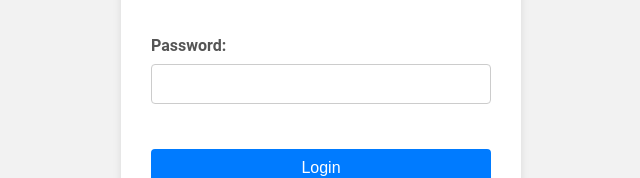
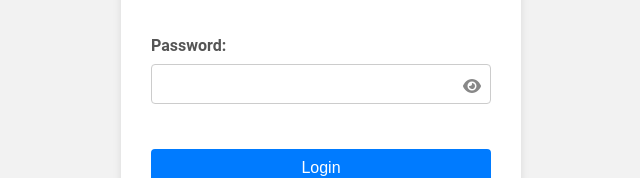
Before and after one commit to Somda123/fhb, a React (Create React App) app: page /login in a window 1280 px wide. Shown: the part 382-560 px from the top of the page, without its empty margins (319-959 px from the left). Built offline with nearby package versions, Linux system fonts and the light colour scheme.

Commit message:
nine commit

```diff
--- a/package.json
+++ b/package.json
@@ -4,6 +4,9 @@
   "private": true,
   "dependencies": {
     "@fortawesome/fontawesome-free": "^6.6.0",
+    "@fortawesome/fontawesome-svg-core": "^6.6.0",
+    "@fortawesome/free-solid-svg-icons": "^6.6.0",
+    "@fortawesome/react-fontawesome": "^0.2.2",
     "@testing-library/jest-dom": "^5.17.0",
     "@testing-library/react": "^13.4.0",
     "@testing-library/user-event": "^13.5.0",
--- a/src/components/Login.css
+++ b/src/components/Login.css
@@ -102,6 +102,30 @@
     }
   }
 
+
+  .password-wrapper {
+    position: relative;
+    display: flex;
+    align-items: center;
+}
+
+.password-wrapper input {
+    padding-right: 30px; /* To leave space for the eye icon */
+}
+
+.eye-icon {
+    position: absolute;
+    right: 10px;
+    top: 10px;
+    cursor: pointer;
+    color: #888; /* You can adjust the color */
+}
+
+.eye-icon:hover {
+    color: #333; /* Hover color */
+}
+
+
   @media (max-width: 480px) {
     .login-container {
       padding: 10px;
--- a/src/components/Login.js
+++ b/src/components/Login.js
@@ -1,13 +1,157 @@
+// // // src/component/Login.js
+// // import React, { useState } from 'react';
+// // import './Login.css';
+// // import { useNavigate } from 'react-router-dom';
+
+// // function Login() {
+// //     const navigate = useNavigate();
+// //   const [email, setEmail] = useState('');
+// //   const [password, setPassword] = useState('');
+// //   const [showSuccessMessage, setShowSuccessMessage] = useState(false);
+
+// //   const handleSubmit = (e) => {
+// //     e.preventDefault();
+
+// //     // Show success message briefly
+// //     setShowSuccessMessage(true);
+
+// //     // Clear email and password fields
+// //     setEmail('');
+// //     setPassword('');
+
+// //     // Hide success message after 1 second
+// //     setTimeout(() => {
+// //       setShowSuccessMessage(false);
+// //       navigate('/admin')
+// //     }, 500);
+// //   };
+
+// //   return (
+// //     <div className="login-container">
+// //       <form className="login-form" onSubmit={handleSubmit}>
+// //         <h2>Admin Login Page</h2>
+// //         <div className="form-group">
+// //           <label>Email:</label>
+// //           <input
+// //             type="email"
+// //             value={email}
+// //             onChange={(e) => setEmail(e.target.value)}
+// //             required
+// //           />
+// //         </div>
+// //         <div className="form-group">
+// //           <label>Password:</label>
+// //           <input
+// //             type="password"
+// //             value={password}
+// //             onChange={(e) => setPassword(e.target.value)}
+// //             required
+// //           />
+// //         </div>
+// //         <button  type="submit" className='button'>Login</button>
+// //         {showSuccessMessage && <p className="success-message">Login Successfully!</p>}
+
+// //         {/* <button  type="button" className="forgot-password-button">Forgot Password?</button> */}
+// //       </form>
+// //     </div>
+// //   );
+// // }
+
+// // export default Login;
+
+
+
+
+
+// // src/component/Login.js
+// import React, { useState } from 'react';
+// import './Login.css';
+// import { useNavigate } from 'react-router-dom';
+
+// function Login() {
+//     const navigate = useNavigate();
+//     const [email, setEmail] = useState('');
+//     const [password, setPassword] = useState('');
+//     const [showPassword, setShowPassword] = useState(false); // New state for toggling password visibility
+//     const [showSuccessMessage, setShowSuccessMessage] = useState(false);
+
+//     const togglePasswordVisibility = () => {
+//         setShowPassword(!showPassword);
+//     };
+
+//     const handleSubmit = (e) => {
+//         e.preventDefault();
+
+//         // Show success message briefly
+//         setShowSuccessMessage(true);
+
+//         // Clear email and password fields
+//         setEmail('');
+//         setPassword('');
+
+//         // Hide success message after 1 second
+//         setTimeout(() => {
+//             setShowSuccessMessage(false);
+//             navigate('/admin')
+//         }, 500);
+//     };
+
+//     return (
+//         <div className="login-container">
+//             <form className="login-form" onSubmit={handleSubmit}>
+//                 <h2>Admin Login Page</h2>
+//                 <div className="form-group">
+//                     <label>Email:</label>
+//                     <input
+//                         type="email"
+//                         value={email}
+//                         onChange={(e) => setEmail(e.target.value)}
+//                         required
+//                     />
+//                 </div>
+//                 <div className="form-group">
+//                     <label>Password:</label>
+//                     <div className="password-wrapper">
+//                         <input
+//                             type={showPassword ? 'text' : 'password'} // Toggle between text and password
+//                             value={password}
+//                             onChange={(e) => setPassword(e.target.value)}
+//                             required
+//                         />
+//                         <span className="eye-icon" onClick={togglePasswordVisibility}>
+//                             {showPassword ? '🙈' : '👁️'} {/* Toggle between eye and eye-slash emoji */}
+//                         </span>
+//                     </div>
+//                 </div>
+//                 <button type="submit" className='button'>Login</button>
+//                 {showSuccessMessage && <p className="success-message">Login Successfully!</p>}
+//             </form>
+//         </div>
+//     );
+// }
+
+// export default Login;
+
+
+
+
 // src/component/Login.js
 import React, { useState } from 'react';
 import './Login.css';
 import { useNavigate } from 'react-router-dom';
+import { FontAwesomeIcon } from '@fortawesome/react-fontawesome';
+import { faEye, faEyeSlash } from '@fortawesome/free-solid-svg-icons';
 
 function Login() {
     const navigate = useNavigate();
     const [email, setEmail] = useState('');
     const [password, setPassword] = useState('');
+    const [showPassword, setShowPassword] = useState(false); // New state for toggling password visibility
     const [showSuccessMessage, setShowSuccessMessage] = useState(false);
+
+    const togglePasswordVisibility = () => {
+        setShowPassword(!showPassword);
+    };
 
     const handleSubmit = (e) => {
         e.preventDefault();
@@ -41,17 +185,20 @@ function Login() {
                 </div>
                 <div className="form-group">
                     <label>Password:</label>
+                    <div className="password-wrapper">
                         <input
-            type="password"
+                            type={showPassword ? 'text' : 'password'} // Toggle between text and password
                             value={password}
                             onChange={(e) => setPassword(e.target.value)}
                             required
                         />
+                        <span className="eye-icon" onClick={togglePasswordVisibility}>
+                            <FontAwesomeIcon icon={showPassword ? faEyeSlash : faEye} /> {/* Toggle between eye and eye-slash */}
+                        </span>
                     </div>
-        <button  type="submit" className='button'>Login</button>
+                </div>
+                <button type="submit" className='button'>Login</button>
                 {showSuccessMessage && <p className="success-message">Login Successfully!</p>}
-
-        {/* <button  type="button" className="forgot-password-button">Forgot Password?</button> */}
             </form>
         </div>
     );
```
Also changed, not shown: src/components/AddBooking.jsx (+35 -15 lines), 1 other file (tests, documents, lock files or other folders). Lines whose indentation alone changed are shown as unchanged.
